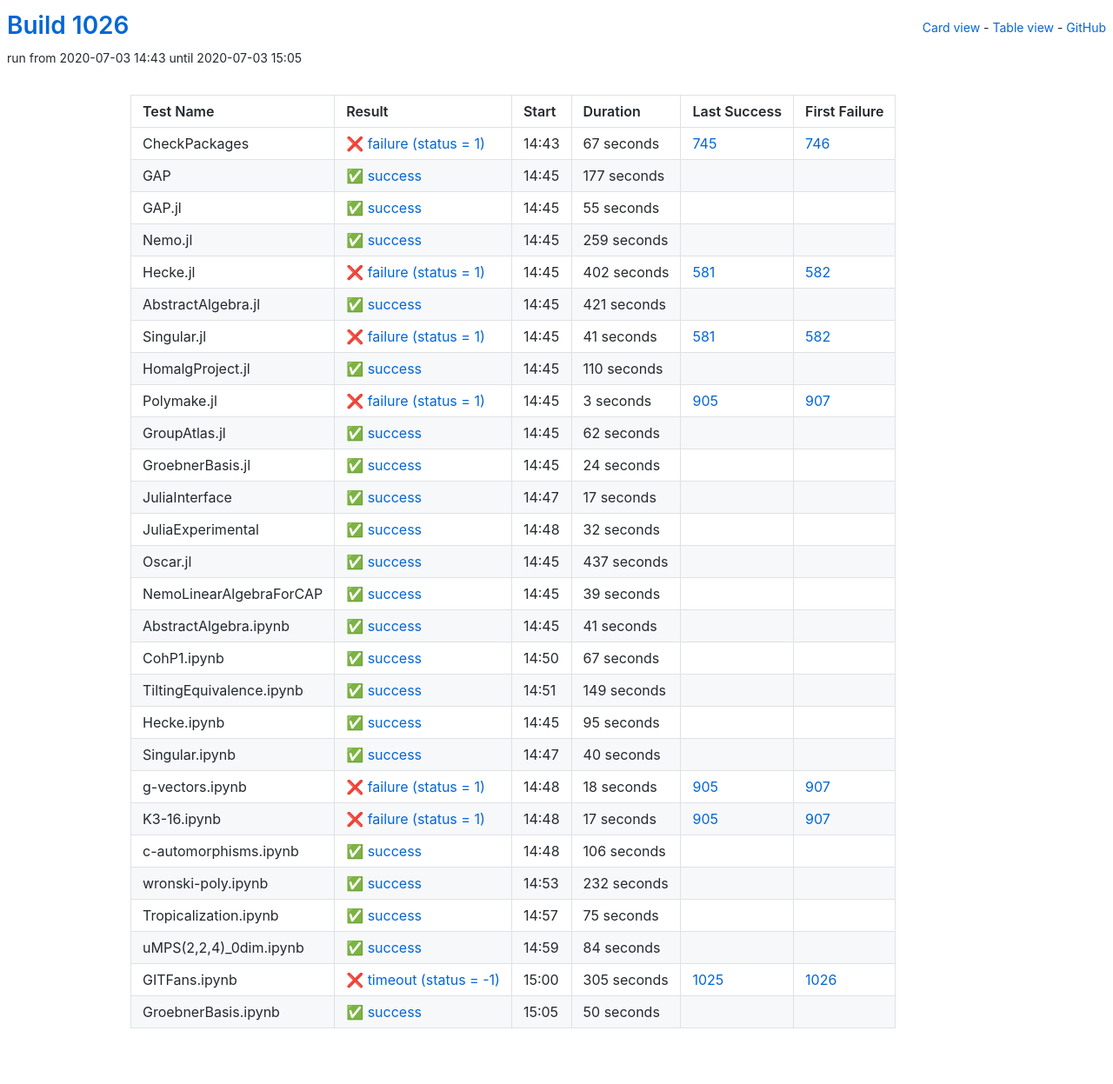
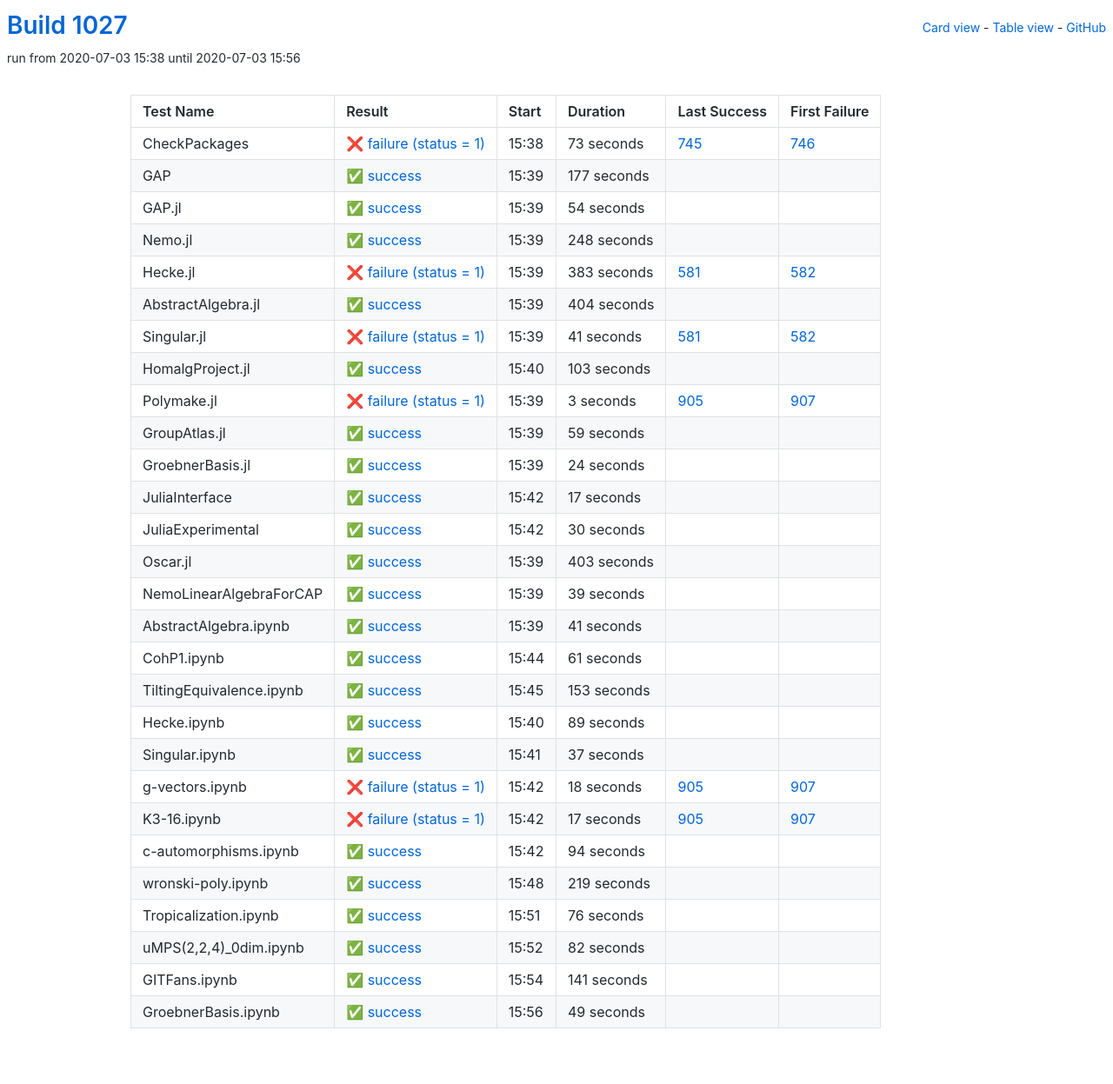
Before and after one commit to oscar-system/oscar-ci-status-1.4, a Jekyll site: the page built from table.html, in a window 1280 px wide. Shown: the whole page at 87% size. Built offline with Jekyll 4.4.1, drawn with Linux system fonts in a browser that asks for light colours.

Commit message:
Build #1027

```diff
--- a/_data/ci.yml
+++ b/_data/ci.yml
@@ -1,6 +1,6 @@
 ---
-build: 1026
-build_url: https://oscarci.mathematik.uni-kl.de/job/oscar-julia-1.4/1026/
+build: 1027
+build_url: https://oscarci.mathematik.uni-kl.de/job/oscar-julia-1.4/1027/
 job: oscar-julia-1.4
 organization: oscar-system
 repo: oscar-ci-status-1.4
@@ -8,20 +8,20 @@ repourl: https://github.com/oscar-system/oscar-ci-status-1.4
 tests:
 - name: CheckPackages
   id: checkpackages
-  log: https://oscarci.mathematik.uni-kl.de/job/oscar-julia-1.4/1026/artifact/logs/build-1026/CheckPackages.log
-  start: 2020-07-03 14:43
+  log: https://oscarci.mathematik.uni-kl.de/job/oscar-julia-1.4/1027/artifact/logs/build-1027/CheckPackages.log
+  start: 2020-07-03 15:38
   success: false
   exitcode: 1
   status: failure
-  duration: 67
+  duration: 73
   last_success: 745
   last_success_url: https://oscarci.mathematik.uni-kl.de/job/oscar-julia-1.4/745/
   first_failure: 746
   first_failure_url: https://oscarci.mathematik.uni-kl.de/job/oscar-julia-1.4/746/
 - name: GAP
   id: gap
-  log: https://oscarci.mathematik.uni-kl.de/job/oscar-julia-1.4/1026/artifact/logs/build-1026/GAP.log
-  start: 2020-07-03 14:45
+  log: https://oscarci.mathematik.uni-kl.de/job/oscar-julia-1.4/1027/artifact/logs/build-1027/GAP.log
+  start: 2020-07-03 15:39
   success: true
   exitcode: 0
   status: success
@@ -32,56 +32,56 @@ tests:
   first_failure_url:
 - name: GAP.jl
   id: gap-jl
-  log: https://oscarci.mathematik.uni-kl.de/job/oscar-julia-1.4/1026/artifact/logs/build-1026/GAP.jl.log
-  start: 2020-07-03 14:45
+  log: https://oscarci.mathematik.uni-kl.de/job/oscar-julia-1.4/1027/artifact/logs/build-1027/GAP.jl.log
+  start: 2020-07-03 15:39
   success: true
   exitcode: 0
   status: success
-  duration: 55
+  duration: 54
   last_success: false
   last_success_url:
   first_failure: false
   first_failure_url:
 - name: Nemo.jl
   id: nemo-jl
-  log: https://oscarci.mathematik.uni-kl.de/job/oscar-julia-1.4/1026/artifact/logs/build-1026/Nemo.jl.log
-  start: 2020-07-03 14:45
+  log: https://oscarci.mathematik.uni-kl.de/job/oscar-julia-1.4/1027/artifact/logs/build-1027/Nemo.jl.log
+  start: 2020-07-03 15:39
   success: true
   exitcode: 0
   status: success
-  duration: 259
+  duration: 248
   last_success: false
   last_success_url:
   first_failure: false
   first_failure_url:
 - name: Hecke.jl
   id: hecke-jl
-  log: https://oscarci.mathematik.uni-kl.de/job/oscar-julia-1.4/1026/artifact/logs/build-1026/Hecke.jl.log
-  start: 2020-07-03 14:45
+  log: https://oscarci.mathematik.uni-kl.de/job/oscar-julia-1.4/1027/artifact/logs/build-1027/Hecke.jl.log
+  start: 2020-07-03 15:39
   success: false
   exitcode: 1
   status: failure
-  duration: 402
+  duration: 383
   last_success: 581
   last_success_url: https://oscarci.mathematik.uni-kl.de/job/oscar-julia-1.4/581/
   first_failure: 582
   first_failure_url: https://oscarci.mathematik.uni-kl.de/job/oscar-julia-1.4/582/
 - name: AbstractAlgebra.jl
   id: abstractalgebra-jl
-  log: https://oscarci.mathematik.uni-kl.de/job/oscar-julia-1.4/1026/artifact/logs/build-1026/AbstractAlgebra.jl.log
-  start: 2020-07-03 14:45
+  log: https://oscarci.mathematik.uni-kl.de/job/oscar-julia-1.4/1027/artifact/logs/build-1027/AbstractAlgebra.jl.log
+  start: 2020-07-03 15:39
   success: true
   exitcode: 0
   status: success
-  duration: 421
+  duration: 404
   last_success: false
   last_success_url:
   first_failure: false
   first_failure_url:
 - name: Singular.jl
   id: singular-jl
-  log: https://oscarci.mathematik.uni-kl.de/job/oscar-julia-1.4/1026/artifact/logs/build-1026/Singular.jl.log
-  start: 2020-07-03 14:45
+  log: https://oscarci.mathematik.uni-kl.de/job/oscar-julia-1.4/1027/artifact/logs/build-1027/Singular.jl.log
+  start: 2020-07-03 15:39
   success: false
   exitcode: 1
   status: failure
@@ -92,20 +92,20 @@ tests:
   first_failure_url: https://oscarci.mathematik.uni-kl.de/job/oscar-julia-1.4/582/
 - name: HomalgProject.jl
   id: homalgproject-jl
-  log: https://oscarci.mathematik.uni-kl.de/job/oscar-julia-1.4/1026/artifact/logs/build-1026/HomalgProject.jl.log
-  start: 2020-07-03 14:45
+  log: https://oscarci.mathematik.uni-kl.de/job/oscar-julia-1.4/1027/artifact/logs/build-1027/HomalgProject.jl.log
+  start: 2020-07-03 15:40
   success: true
   exitcode: 0
   status: success
-  duration: 110
+  duration: 103
   last_success: false
   last_success_url:
   first_failure: false
   first_failure_url:
 - name: Polymake.jl
   id: polymake-jl
-  log: https://oscarci.mathematik.uni-kl.de/job/oscar-julia-1.4/1026/artifact/logs/build-1026/Polymake.jl.log
-  start: 2020-07-03 14:45
+  log: https://oscarci.mathematik.uni-kl.de/job/oscar-julia-1.4/1027/artifact/logs/build-1027/Polymake.jl.log
+  start: 2020-07-03 15:39
   success: false
   exitcode: 1
   status: failure
@@ -116,20 +116,20 @@ tests:
   first_failure_url: https://oscarci.mathematik.uni-kl.de/job/oscar-julia-1.4/907/
 - name: GroupAtlas.jl
   id: groupatlas-jl
-  log: https://oscarci.mathematik.uni-kl.de/job/oscar-julia-1.4/1026/artifact/logs/build-1026/GroupAtlas.jl.log
-  start: 2020-07-03 14:45
+  log: https://oscarci.mathematik.uni-kl.de/job/oscar-julia-1.4/1027/artifact/logs/build-1027/GroupAtlas.jl.log
+  start: 2020-07-03 15:39
   success: true
   exitcode: 0
   status: success
-  duration: 62
+  duration: 59
   last_success: false
   last_success_url:
   first_failure: false
   first_failure_url:
 - name: GroebnerBasis.jl
   id: groebnerbasis-jl
-  log: https://oscarci.mathematik.uni-kl.de/job/oscar-julia-1.4/1026/artifact/logs/build-1026/GroebnerBasis.jl.log
-  start: 2020-07-03 14:45
+  log: https://oscarci.mathematik.uni-kl.de/job/oscar-julia-1.4/1027/artifact/logs/build-1027/GroebnerBasis.jl.log
+  start: 2020-07-03 15:39
   success: true
   exitcode: 0
   status: success
@@ -140,8 +140,8 @@ tests:
   first_failure_url:
 - name: JuliaInterface
   id: juliainterface
-  log: https://oscarci.mathematik.uni-kl.de/job/oscar-julia-1.4/1026/artifact/logs/build-1026/JuliaInterface.log
-  start: 2020-07-03 14:47
+  log: https://oscarci.mathematik.uni-kl.de/job/oscar-julia-1.4/1027/artifact/logs/build-1027/JuliaInterface.log
+  start: 2020-07-03 15:42
   success: true
   exitcode: 0
   status: success
@@ -152,32 +152,32 @@ tests:
   first_failure_url:
 - name: JuliaExperimental
   id: juliaexperimental
-  log: https://oscarci.mathematik.uni-kl.de/job/oscar-julia-1.4/1026/artifact/logs/build-1026/JuliaExperimental.log
-  start: 2020-07-03 14:48
+  log: https://oscarci.mathematik.uni-kl.de/job/oscar-julia-1.4/1027/artifact/logs/build-1027/JuliaExperimental.log
+  start: 2020-07-03 15:42
   success: true
   exitcode: 0
   status: success
-  duration: 32
+  duration: 30
   last_success: false
   last_success_url:
   first_failure: false
   first_failure_url:
 - name: Oscar.jl
   id: oscar-jl
-  log: https://oscarci.mathematik.uni-kl.de/job/oscar-julia-1.4/1026/artifact/logs/build-1026/Oscar.jl.log
-  start: 2020-07-03 14:45
+  log: https://oscarci.mathematik.uni-kl.de/job/oscar-julia-1.4/1027/artifact/logs/build-1027/Oscar.jl.log
+  start: 2020-07-03 15:39
   success: true
   exitcode: 0
   status: success
-  duration: 437
+  duration: 403
   last_success: false
   last_success_url:
   first_failure: false
   first_failure_url:
 - name: NemoLinearAlgebraForCAP
   id: nemolinearalgebraforcap
-  log: https://oscarci.mathematik.uni-kl.de/job/oscar-julia-1.4/1026/artifact/logs/build-1026/NemoLinearAlgebraForCAP.log
-  start: 2020-07-03 14:45
+  log: https://oscarci.mathematik.uni-kl.de/job/oscar-julia-1.4/1027/artifact/logs/build-1027/NemoLinearAlgebraForCAP.log
+  start: 2020-07-03 15:39
   success: true
   exitcode: 0
   status: success
@@ -188,8 +188,8 @@ tests:
   first_failure_url:
 - name: AbstractAlgebra.ipynb
   id: abstractalgebra-ipynb
-  log: https://oscarci.mathematik.uni-kl.de/job/oscar-julia-1.4/1026/artifact/logs/build-1026/AbstractAlgebra.ipynb.log
-  start: 2020-07-03 14:45
+  log: https://oscarci.mathematik.uni-kl.de/job/oscar-julia-1.4/1027/artifact/logs/build-1027/AbstractAlgebra.ipynb.log
+  start: 2020-07-03 15:39
   success: true
   exitcode: 0
   status: success
@@ -200,56 +200,56 @@ tests:
   first_failure_url:
 - name: CohP1.ipynb
   id: cohp1-ipynb
-  log: https://oscarci.mathematik.uni-kl.de/job/oscar-julia-1.4/1026/artifact/logs/build-1026/CohP1.ipynb.log
-  start: 2020-07-03 14:50
+  log: https://oscarci.mathematik.uni-kl.de/job/oscar-julia-1.4/1027/artifact/logs/build-1027/CohP1.ipynb.log
+  start: 2020-07-03 15:44
   success: true
   exitcode: 0
   status: success
-  duration: 67
+  duration: 61
   last_success: false
   last_success_url:
   first_failure: false
   first_failure_url:
 - name: TiltingEquivalence.ipynb
   id: tiltingequivalence-ipynb
-  log: https://oscarci.mathematik.uni-kl.de/job/oscar-julia-1.4/1026/artifact/logs/build-1026/TiltingEquivalence.ipynb.log
-  start: 2020-07-03 14:51
+  log: https://oscarci.mathematik.uni-kl.de/job/oscar-julia-1.4/1027/artifact/logs/build-1027/TiltingEquivalence.ipynb.log
+  start: 2020-07-03 15:45
   success: true
   exitcode: 0
   status: success
-  duration: 149
+  duration: 153
   last_success: false
   last_success_url:
   first_failure: false
   first_failure_url:
 - name: Hecke.ipynb
   id: hecke-ipynb
-  log: https://oscarci.mathematik.uni-kl.de/job/oscar-julia-1.4/1026/artifact/logs/build-1026/Hecke.ipynb.log
-  start: 2020-07-03 14:45
+  log: https://oscarci.mathematik.uni-kl.de/job/oscar-julia-1.4/1027/artifact/logs/build-1027/Hecke.ipynb.log
+  start: 2020-07-03 15:40
   success: true
   exitcode: 0
   status: success
-  duration: 95
+  duration: 89
   last_success: false
   last_success_url:
   first_failure: false
   first_failure_url:
 - name: Singular.ipynb
   id: singular-ipynb
-  log: https://oscarci.mathematik.uni-kl.de/job/oscar-julia-1.4/1026/artifact/logs/build-1026/Singular.ipynb.log
-  start: 2020-07-03 14:47
+  log: https://oscarci.mathematik.uni-kl.de/job/oscar-julia-1.4/1027/artifact/logs/build-1027/Singular.ipynb.log
+  start: 2020-07-03 15:41
   success: true
   exitcode: 0
   status: success
-  duration: 40
+  duration: 37
   last_success: false
   last_success_url:
   first_failure: false
   first_failure_url:
 - name: g-vectors.ipynb
   id: g-vectors-ipynb
-  log: https://oscarci.mathematik.uni-kl.de/job/oscar-julia-1.4/1026/artifact/logs/build-1026/g-vectors.ipynb.log
-  start: 2020-07-03 14:48
+  log: https://oscarci.mathematik.uni-kl.de/job/oscar-julia-1.4/1027/artifact/logs/build-1027/g-vectors.ipynb.log
+  start: 2020-07-03 15:42
   success: false
   exitcode: 1
   status: failure
@@ -260,8 +260,8 @@ tests:
   first_failure_url: https://oscarci.mathematik.uni-kl.de/job/oscar-julia-1.4/907/
 - name: K3-16.ipynb
   id: k3-16-ipynb
-  log: https://oscarci.mathematik.uni-kl.de/job/oscar-julia-1.4/1026/artifact/logs/build-1026/K3-16.ipynb.log
-  start: 2020-07-03 14:48
+  log: https://oscarci.mathematik.uni-kl.de/job/oscar-julia-1.4/1027/artifact/logs/build-1027/K3-16.ipynb.log
+  start: 2020-07-03 15:42
   success: false
   exitcode: 1
   status: failure
@@ -272,73 +272,73 @@ tests:
   first_failure_url: https://oscarci.mathematik.uni-kl.de/job/oscar-julia-1.4/907/
 - name: c-automorphisms.ipynb
   id: c-automorphisms-ipynb
-  log: https://oscarci.mathematik.uni-kl.de/job/oscar-julia-1.4/1026/artifact/logs/build-1026/c-automorphisms.ipynb.log
-  start: 2020-07-03 14:48
+  log: https://oscarci.mathematik.uni-kl.de/job/oscar-julia-1.4/1027/artifact/logs/build-1027/c-automorphisms.ipynb.log
+  start: 2020-07-03 15:42
   success: true
   exitcode: 0
   status: success
-  duration: 106
+  duration: 94
   last_success: false
   last_success_url:
   first_failure: false
   first_failure_url:
 - name: wronski-poly.ipynb
   id: wronski-poly-ipynb
-  log: https://oscarci.mathematik.uni-kl.de/job/oscar-julia-1.4/1026/artifact/logs/build-1026/wronski-poly.ipynb.log
-  start: 2020-07-03 14:53
+  log: https://oscarci.mathematik.uni-kl.de/job/oscar-julia-1.4/1027/artifact/logs/build-1027/wronski-poly.ipynb.log
+  start: 2020-07-03 15:48
   success: true
   exitcode: 0
   status: success
-  duration: 232
+  duration: 219
   last_success: false
   last_success_url:
   first_failure: false
   first_failure_url:
 - name: Tropicalization.ipynb
   id: tropicalization-ipynb
-  log: https://oscarci.mathematik.uni-kl.de/job/oscar-julia-1.4/1026/artifact/logs/build-1026/Tropicalization.ipynb.log
-  start: 2020-07-03 14:57
+  log: https://oscarci.mathematik.uni-kl.de/job/oscar-julia-1.4/1027/artifact/logs/build-1027/Tropicalization.ipynb.log
+  start: 2020-07-03 15:51
   success: true
   exitcode: 0
   status: success
-  duration: 75
+  duration: 76
   last_success: false
   last_success_url:
   first_failure: false
   first_failure_url:
 - name: uMPS(2,2,4)_0dim.ipynb
   id: umps-2-2-4-0dim-ipynb
-  log: https://oscarci.mathematik.uni-kl.de/job/oscar-julia-1.4/1026/artifact/logs/build-1026/uMPS-2-2-4-_0dim.ipynb.log
-  start: 2020-07-03 14:59
+  log: https://oscarci.mathematik.uni-kl.de/job/oscar-julia-1.4/1027/artifact/logs/build-1027/uMPS-2-2-4-_0dim.ipynb.log
+  start: 2020-07-03 15:52
   success: true
   exitcode: 0
   status: success
-  duration: 84
+  duration: 82
   last_success: false
   last_success_url:
   first_failure: false
   first_failure_url:
 - name: GITFans.ipynb
   id: gitfans-ipynb
-  log: https://oscarci.mathematik.uni-kl.de/job/oscar-julia-1.4/1026/artifact/logs/build-1026/GITFans.ipynb.log
-  start: 2020-07-03 15:00
-  success: false
-  exitcode: -1
-  status: timeout
-  duration: 305
-  last_success: 1025
-  last_success_url: https://oscarci.mathematik.uni-kl.de/job/oscar-julia-1.4/1025/
-  first_failure: 1026
-  first_failure_url: https://oscarci.mathematik.uni-kl.de/job/oscar-julia-1.4/1026/
-- name: GroebnerBasis.ipynb
-  id: groebnerbasis-ipynb
-  log: https://oscarci.mathematik.uni-kl.de/job/oscar-julia-1.4/1026/artifact/logs/build-1026/GroebnerBasis.ipynb.log
-  start: 2020-07-03 15:05
+  log: https://oscarci.mathematik.uni-kl.de/job/oscar-julia-1.4/1027/artifact/logs/build-1027/GITFans.ipynb.log
+  start: 2020-07-03 15:54
   success: true
   exitcode: 0
   status: success
-  duration: 50
+  duration: 141
   last_success: false
   last_success_url:
   first_failure: false
   first_failure_url:
+- name: GroebnerBasis.ipynb
+  id: groebnerbasis-ipynb
+  log: https://oscarci.mathematik.uni-kl.de/job/oscar-julia-1.4/1027/artifact/logs/build-1027/GroebnerBasis.ipynb.log
+  start: 2020-07-03 15:56
+  success: true
+  exitcode: 0
+  status: success
+  duration: 49
+  last_success: false
+  last_success_url:
+  first_failure: false
+  first_failure_url:
```
Also changed, not shown: README.md.
